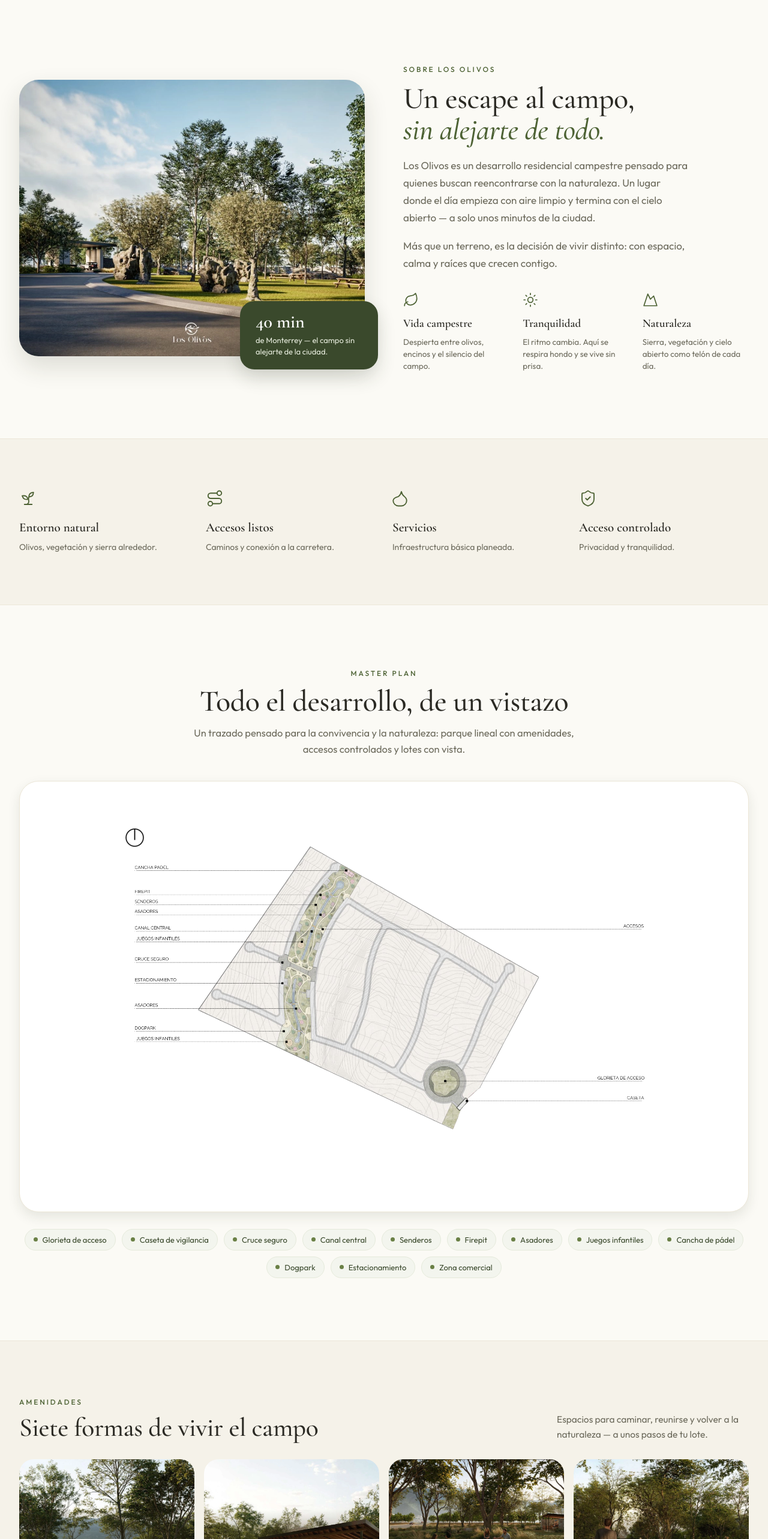
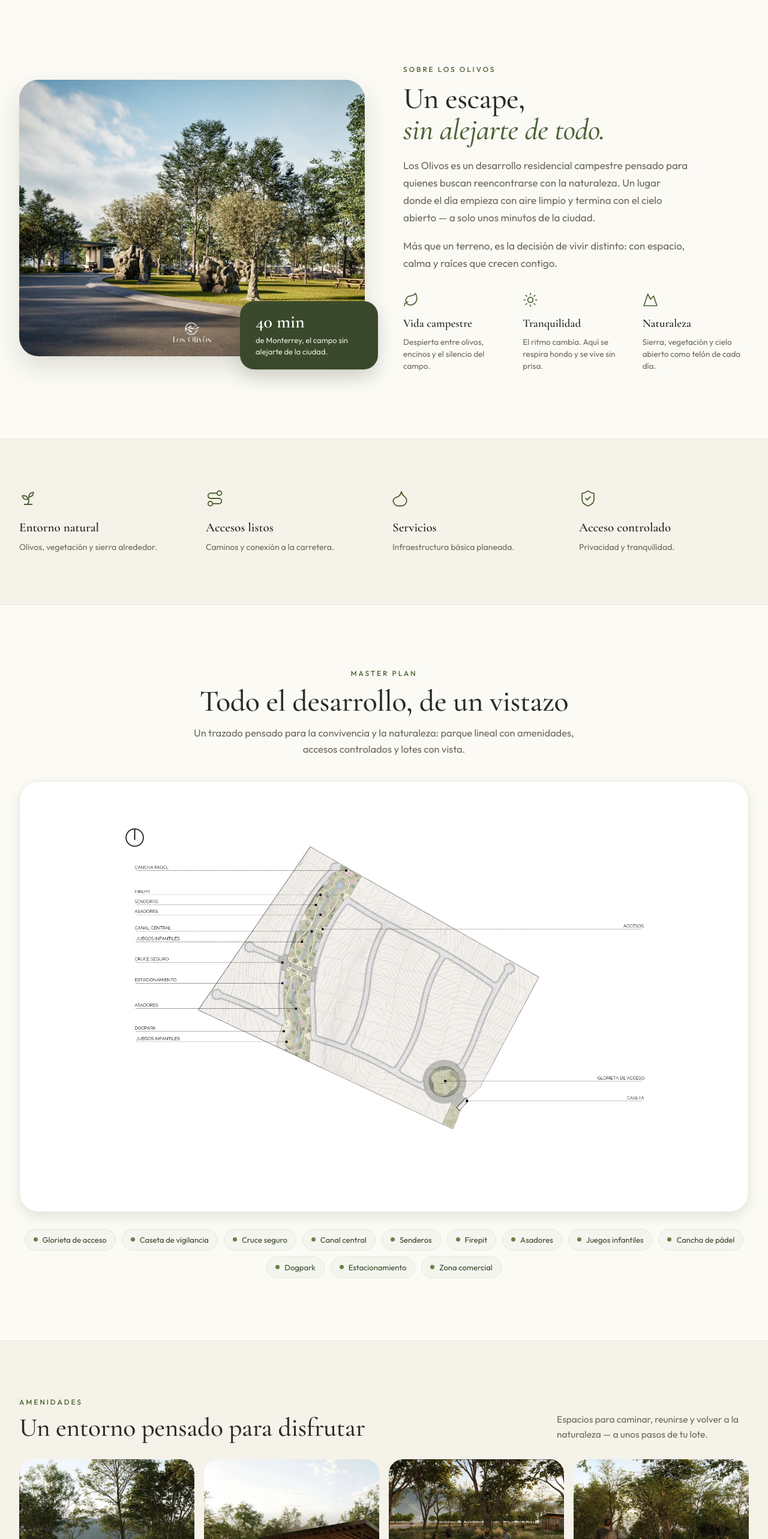
Before and after one commit to human-marketing-dev/los-olivos, a Next.js app: page / in a window 1280 px wide. Shown: the part 820-3386 px from the top of the page at 60% size. Built offline with nearby package versions, Linux system fonts and the light colour scheme.

Commit message:
pequeños cambios

```diff
--- a/app/components/About.tsx
+++ b/app/components/About.tsx
@@ -89,7 +89,7 @@ export default function About() {
                 lineHeight: 1.45,
               }}
             >
-              de Monterrey — el campo sin alejarte de la ciudad.
+              de Monterrey, el campo sin alejarte de la ciudad.
             </div>
           </div>
         </div>
@@ -108,7 +108,7 @@ export default function About() {
               lineHeight: 1.04,
             }}
           >
-            Un escape al campo,
+            Un escape,
             <br />
             <span style={{ fontStyle: "italic", color: "var(--olive-600)" }}>
               sin alejarte de todo.
--- a/app/components/Amenities.tsx
+++ b/app/components/Amenities.tsx
@@ -47,7 +47,7 @@ export default function Amenities() {
                 lineHeight: 1.04,
               }}
             >
-              Siete formas de vivir el campo
+              Un entorno pensado para disfrutar
             </h2>
           </div>
           <p
--- a/app/components/Gallery.tsx
+++ b/app/components/Gallery.tsx
@@ -5,7 +5,7 @@ import Image from "next/image";
 import Icon from "./Icon";
 
 const GALLERY = [
-  { src: "/aerea-los-olivos.webp", cap: "Vista aérea del desarrollo" },
+  { src: "/assets/img/entrada-los-olivos.webp", cap: "Acceso al desarrollo" },
   { src: "/assets/img/gallery/g-aerea.webp", cap: "Glorieta de acceso · vista aérea" },
   { src: "/aerea-los-olivos-2.webp", cap: "Toma aérea · Los Olivos" },
   { src: "/assets/img/gallery/g-alameda.webp", cap: "Parque lineal y alameda" },
--- a/app/components/Location.tsx
+++ b/app/components/Location.tsx
@@ -14,7 +14,7 @@ const FACTS = [
   },
   {
     icon: "mountain",
-    t: "Entorno de sierra",
+    t: "Entorno natural",
     d: "Clima templado, naturaleza y vistas abiertas.",
   },
 ];
```
Also changed, not shown: public/assets/img/entrada-los-olivos.webp (added).
